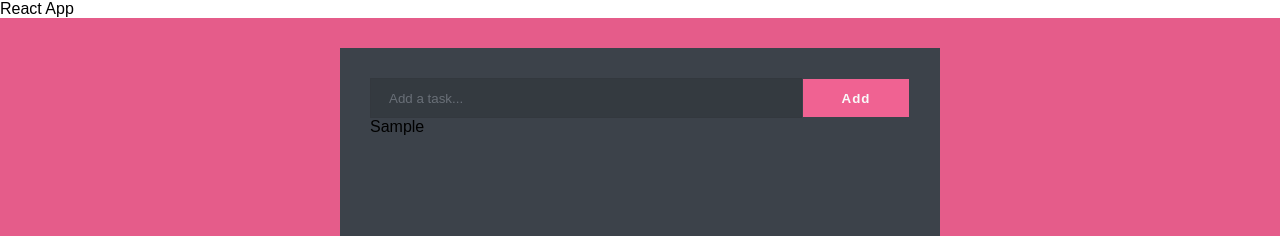
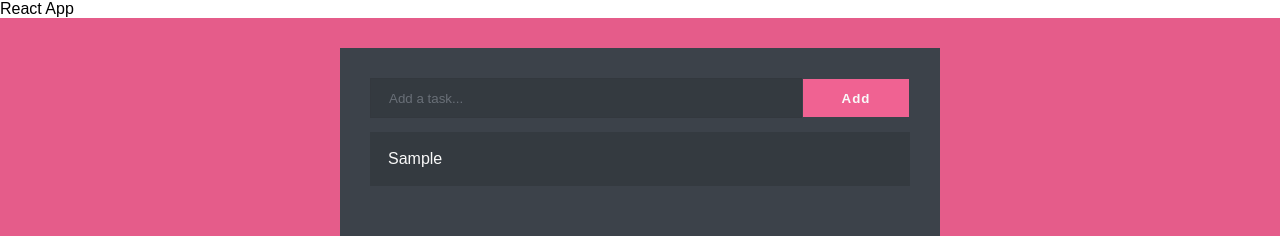
Before and after one commit to brianlockerbie/todo-app, a React (Create React App) app: page / in a window 1280 px wide. Both pictures are taken after typing "Sample" into the empty fields and a click on the button "Add". Shown: the top 236 px of the page. Built offline with nearby package versions, Linux system fonts and the light colour scheme.

Commit message:
Fixed typo

```diff
--- a/src/App.js
+++ b/src/App.js
@@ -34,7 +34,7 @@ const App = () => {
           <button type="submit">Add</button>
         </form>
         {todos.map((todo) => (
-          <div key={todo.id} classNAme="todo">
+          <div key={todo.id} className="todo">
             <p>{todo.text}</p>
           </div>
         ))}
```
